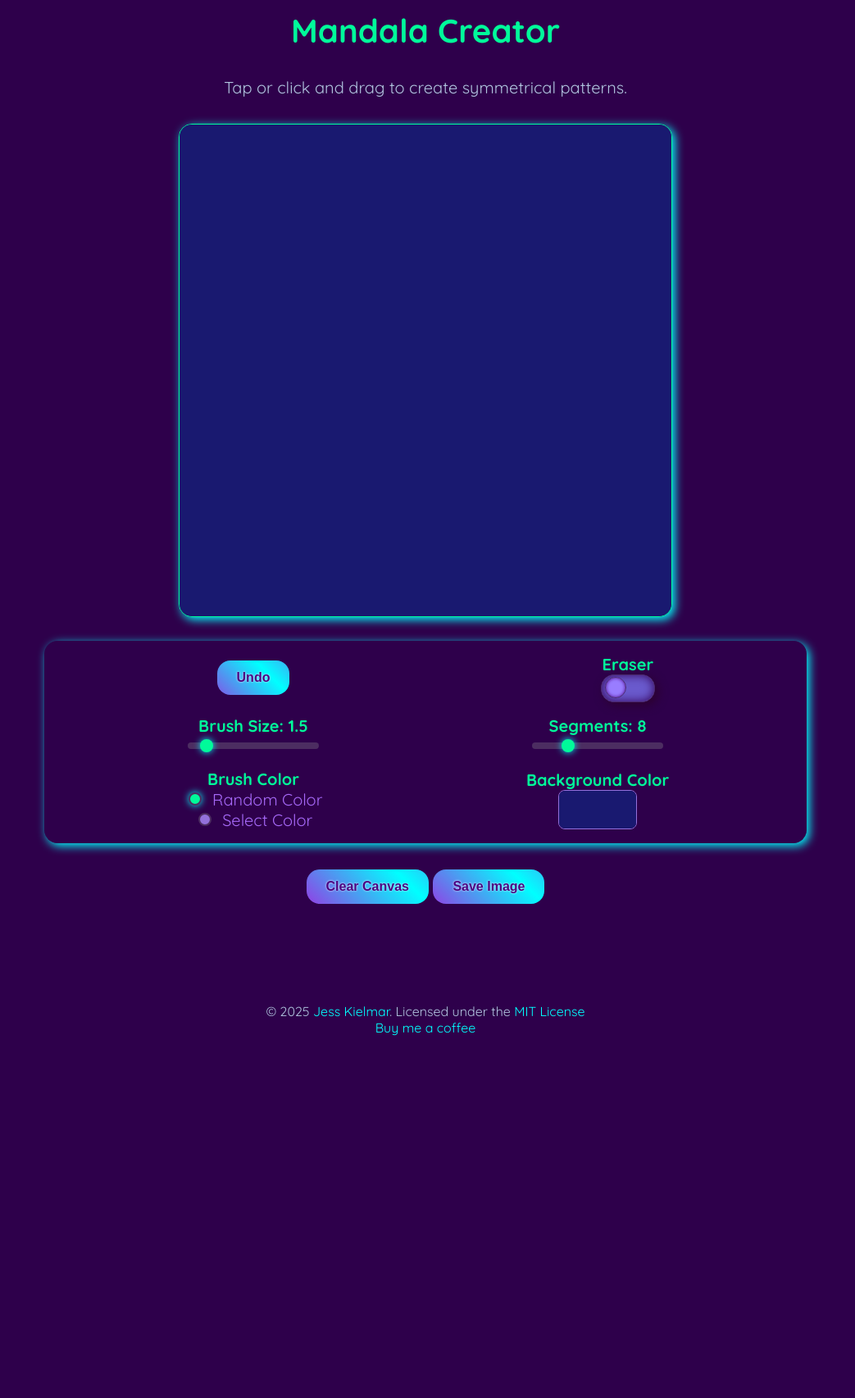
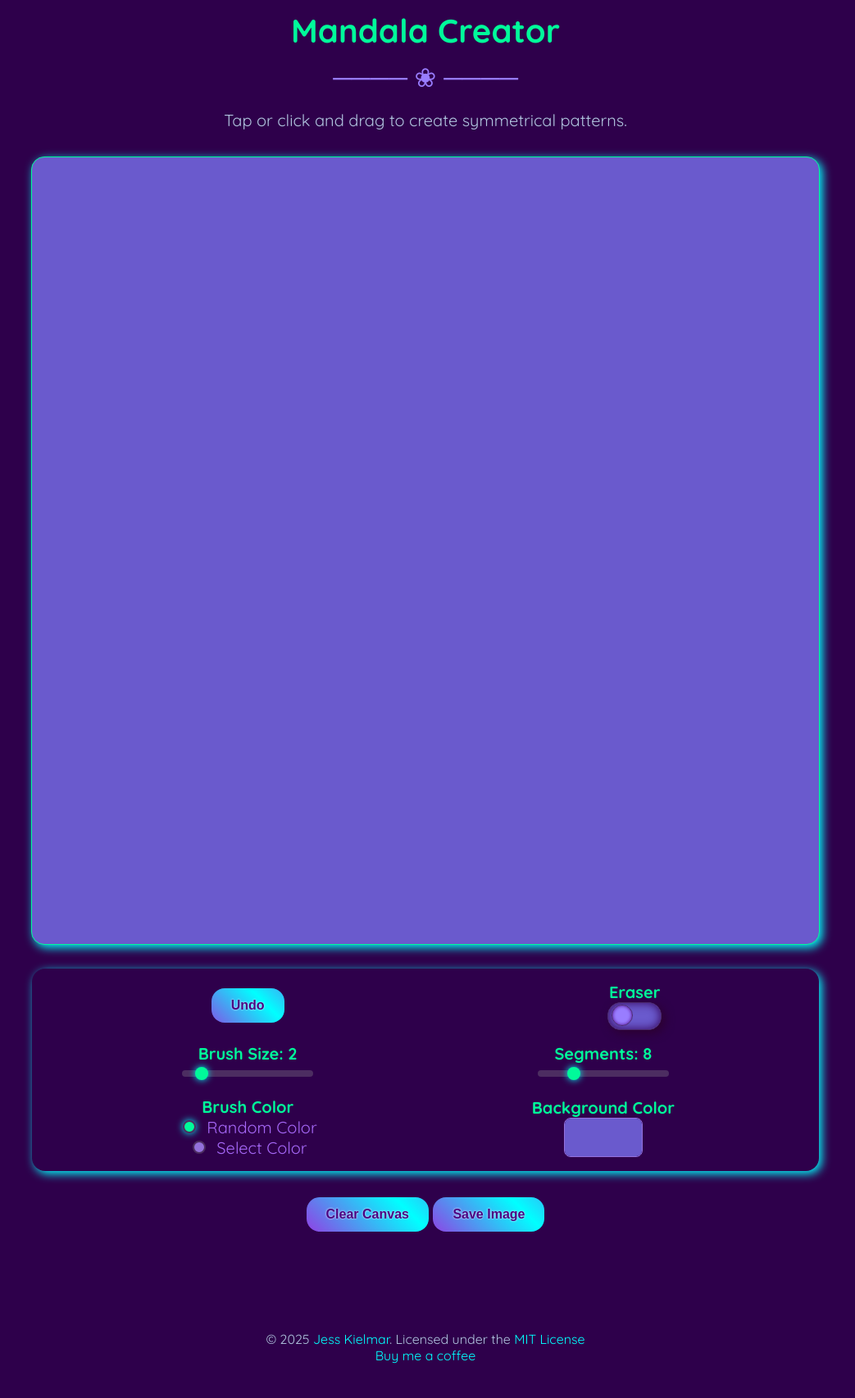
Before and after one commit to kielmarj/kielmarj.github.io, a Jekyll site: the page docs/projects/mandalaCreator/index.html, which Jekyll copies as it is, in a window 1280 px wide. Shown: the whole page at 82% size, without its empty margins (121-1164 px from the left). Built offline with Jekyll 4.4.1, drawn with Linux system fonts in a browser that asks for light colours; nearby versions of some CDN libraries; before the commit the page ends 1306 px from its top, so only the background shows below that.

Commit message:
update background color and canvas size limits for enhanced design and responsiveness

```diff
--- a/docs/projects/mandalaCreator/index.html
+++ b/docs/projects/mandalaCreator/index.html
@@ -19,6 +19,7 @@
 <body>
   <header>
     <h1>Mandala Creator</h1>
+    <p>──── ❀ ────</p>
   </header>
   <main>
     <p>Tap or click and drag to create symmetrical patterns.</p>
@@ -34,8 +35,8 @@
       </div>
       <div>
         <label for="stroke-weight-slider" class="styled-label">Brush Size: <span
-            id="stroke-weight-value">1.5</span></label>
-        <input type="range" id="stroke-weight-slider" value="1.5" min="0.5" max="10" step="0.1">
+            id="stroke-weight-value">2</span></label>
+        <input type="range" id="stroke-weight-slider" value="2" min="1" max="10" step="1">
       </div>
       <div>
         <label for="symmetry-slider" class="styled-label">Segments: <span id="symmetry-value">8</span></label>
@@ -55,7 +56,7 @@
       </div>
       <div>
         <label for="background-color-picker" class="styled-label">Background Color</label>
-        <input type="color" id="background-color-picker" value="#191970" />
+        <input type="color" id="background-color-picker" value="#6a5acd" />
       </div>
     </div>
     <div>
--- a/docs/projects/mandalaCreator/script.js
+++ b/docs/projects/mandalaCreator/script.js
@@ -9,20 +9,23 @@ document.addEventListener('DOMContentLoaded', () => {
   let angle = 360 / symmetry // Angle between each segment
   let currentStrokeColor // Current color of the stroke
   let strokeWeightValue = 1.5 // Thickness of the stroke
-  let backgroundColor = 'midnightblue' // Background color of the canvas
+  let backgroundColor = '#6a5acd' // Background color of the canvas
   let buffer // Offscreen buffer for drawing
   let isDrawing = false // Flag to check if drawing is in progress
   let strokes = [] // Array to keep track of strokes
+  let originalSize // Original canvas size
 
   // Function to adjust the canvas size based on the viewport width
   function adjustCanvasSize() {
-    const vwWidth = Math.max(window.innerWidth * 0.75)
-    return Math.max(vwWidth, 600) // Limit max width to 800px
+    const vwWidth = Math.min(window.innerWidth * 0.75, 1020)
+    const vwHeight = Math.min(window.innerHeight * 0.75, 1020)
+    return Math.min(vwWidth, vwHeight) // Ensure the canvas is square
   }
 
   // Setup function to initialize the canvas and event listeners
   window.setup = function () {
     const size = adjustCanvasSize()
+    originalSize = size
     const canvas = createCanvas(size, size)
     canvas.parent('sketch-container')
     angleMode(DEGREES) // Set angle mode to degrees
@@ -60,6 +63,12 @@ document.addEventListener('DOMContentLoaded', () => {
       if (event.touches) {
         simulateMouseEvent(event.touches[0].clientX, event.touches[0].clientY)
       }
+
+      // Boundary checks to prevent drawing outside the canvas
+      if (mouseX < 0 || mouseX > width || mouseY < 0 || mouseY > height) {
+        return
+      }
+
       redraw()
       event.preventDefault()
     }
@@ -84,7 +93,7 @@ document.addEventListener('DOMContentLoaded', () => {
     pmouseY = mouseY
   }
 
-  // Draw function to render the mandala
+  // Main draw function called repeatedly
   window.draw = function () {
     if (isDrawing || mouseIsPressed) {
       const drawColor = getCurrentStrokeColor()
@@ -98,17 +107,23 @@ document.addEventListener('DOMContentLoaded', () => {
         buffer.stroke(drawColor)
         buffer.strokeWeight(strokeWeightValue)
         buffer.line(lineStartX, lineStartY, lineEndX, lineEndY)
-        buffer.scale(1, -1) // Mirror the line
+        buffer.scale(1, -1)
         buffer.line(lineStartX, lineStartY, lineEndX, lineEndY)
       }
       buffer.pop()
     }
 
     // Scale the buffer to fit the canvas size
-    image(buffer, 0, 0, width, height)
+    const scaleFactor = Math.min(width / buffer.width, height / buffer.height)
+    push()
+    translate(width / 2, height / 2)
+    scale(scaleFactor)
+    imageMode(CENTER)
+    image(buffer, 0, 0)
+    pop()
   }
 
-  // Function to get the coordinates of the line to be drawn
+  // Function to get the coordinates for drawing lines
   function getLineCoordinates() {
     const lineStartX = mouseX - buffer.width / 2
     const lineStartY = mouseY - buffer.height / 2
@@ -130,12 +145,12 @@ document.addEventListener('DOMContentLoaded', () => {
       )
   }
 
-  // Function to update the stroke color when mouse is pressed
+  // Function to handle mouse press events
   window.mousePressed = function () {
     updateStrokeColor()
   }
 
-  // Event listener for the reset button to clear the canvas
+  // Event listener for the reset button
   document.getElementById('reset-btn').addEventListener('click', () => {
     buffer.background(backgroundColor)
     background(backgroundColor)
@@ -143,16 +158,13 @@ document.addEventListener('DOMContentLoaded', () => {
   })
 
   // Event listener for the stroke weight slider
-  document
-    .getElementById('stroke-weight-slider')
-    .addEventListener('input', e => {
+  document.getElementById('stroke-weight-slider').addEventListener('input', (e) => {
     strokeWeightValue = parseFloat(e.target.value)
-      document.getElementById('stroke-weight-value').textContent =
-        strokeWeightValue
+    document.getElementById('stroke-weight-value').textContent = strokeWeightValue
   })
 
-  // Event listener for the color mode radio buttons
-  document.querySelectorAll('input[name="color-mode"]').forEach(input => {
+  // Event listeners for color mode radio buttons
+  document.querySelectorAll('input[name="color-mode"]').forEach((input) => {
     input.addEventListener('change', () => {
       const colorPicker = document.getElementById('color-picker')
       colorPicker.style.display = input.value === 'select' ? 'inline' : 'none'
@@ -166,27 +178,25 @@ document.addEventListener('DOMContentLoaded', () => {
     })
   })
 
-  // Event listener for the color picker input
-  document.getElementById('color-picker').addEventListener('input', e => {
+  // Event listener for the color picker
+  document.getElementById('color-picker').addEventListener('input', (e) => {
     const hex = e.target.value
     currentStrokeColor = color(hex)
   })
 
-  // Event listener for the background color picker input
-  document
-    .getElementById('background-color-picker')
-    .addEventListener('input', e => {
+  // Event listener for the background color picker
+  document.getElementById('background-color-picker').addEventListener('input', (e) => {
     backgroundColor = e.target.value
     buffer.background(backgroundColor)
     background(backgroundColor)
   })
 
-  // Event listener for the save button to save the canvas as an image
+  // Event listener for the save button
   document.getElementById('save-btn').addEventListener('click', () => {
     saveCanvas('mandala', 'png')
   })
 
-  // Event listener for the undo button to remove the last stroke
+  // Event listener for the undo button
   document.getElementById('undo-btn').addEventListener('click', () => {
     if (strokes.length > 0) {
       strokes.pop() // Remove the last stroke
@@ -200,39 +210,40 @@ document.addEventListener('DOMContentLoaded', () => {
   })
 
   // Event listener for the symmetry slider
-  document.getElementById('symmetry-slider').addEventListener('input', e => {
+  document.getElementById('symmetry-slider').addEventListener('input', (e) => {
     symmetry = parseInt(e.target.value)
     angle = 360 / symmetry
     document.getElementById('symmetry-value').textContent = symmetry
   })
 
-  // Function to handle window resize
+  // Function to handle window resize events
   window.windowResized = function () {
-    const size = adjustCanvasSize()
-    resizeCanvas(size, size)
-    let newBuffer = createGraphics(size, size)
+    const newSize = adjustCanvasSize()
+    const scaleFactor = newSize / originalSize
+    resizeCanvas(newSize, newSize)
+    let newBuffer = createGraphics(newSize, newSize)
     newBuffer.angleMode(DEGREES)
     newBuffer.background(backgroundColor)
-    // Redraw all strokes on the new buffer
+    // Redraw all strokes on the new buffer with scaled stroke weights
     for (let i = 0; i < strokes.length; i++) {
-      newBuffer.image(strokes[i], 0, 0, size, size)
+      newBuffer.image(strokes[i], 0, 0, newSize, newSize)
     }
     buffer = newBuffer
     background(backgroundColor)
+    strokeWeightValue *= scaleFactor
+    originalSize = newSize
   }
 
-  // Function to update the stroke color based on the selected mode
+  // Function to update the stroke color based on the selected color mode
   function updateStrokeColor() {
-    const colorMode = document.querySelector(
-      'input[name="color-mode"]:checked'
-    ).value
+    const colorMode = document.querySelector('input[name="color-mode"]:checked').value
     const colorPicker = document.getElementById('color-picker')
 
     // Update the color picker to reflect the current stroke color before changing it
     if (currentStrokeColor) {
       colorPicker.value = `#${currentStrokeColor.levels
         .slice(0, 3)
-        .map(c => c.toString(16).padStart(2, '0'))
+        .map((c) => c.toString(16).padStart(2, '0'))
         .join('')}`
     }
 
@@ -251,21 +262,9 @@ document.addEventListener('DOMContentLoaded', () => {
   // Function to convert HSL color to RGB
   function hslToRgb(h, s, l) {
     let r, g, b
-
-    // Calculate chroma (the difference between the maximum and minimum RGB values)
-    // This determines the intensity of the color
     const c = (1 - Math.abs(2 * l - 1)) * s
-
-    // Calculate the second largest component of the color
-    // This helps in determining the exact RGB values based on the hue
-    const x = c * (1 - Math.abs(((h / 60) % 2) - 1))
-
-    // Calculate the lightness adjustment
-    // This shifts the RGB values to the correct lightness
+    const x = c * (1 - Math.abs((h / 60) % 2 - 1))
     const m = l - c / 2
-
-    // Determine RGB values based on the hue segment
-    // The hue (h) determines which segment of the color wheel the color is in
     if (h >= 0 && h < 60) {
       r = c
       g = x
@@ -291,14 +290,9 @@ document.addEventListener('DOMContentLoaded', () => {
       g = 0
       b = x
     }
-
-    // Adjust RGB values to the 0-255 range
-    // RGB values need to be in the range of 0 to 255 for most applications
     r = Math.round((r + m) * 255)
     g = Math.round((g + m) * 255)
     b = Math.round((b + m) * 255)
-
-    // Return the RGB values as an array
     return [r, g, b]
   }
-})
+});
--- a/docs/projects/mandalaCreator/styles.css
+++ b/docs/projects/mandalaCreator/styles.css
@@ -29,6 +29,13 @@ h1 {
   margin: 1% auto;
 }
 
+header p {
+  font-size: 2rem;
+  color:#997dff;
+  margin: 0 auto;
+  padding: 0;
+}
+
 main {
   align-items: center;
   display: flex;
@@ -58,14 +65,14 @@ a:hover {
 #sketch-container {
   align-items: center;
   aspect-ratio: 1 / 1;
-  background-color: #191970;
+  background-color: #6a5acd;
   border: 0.05rem groove #00fa9a;
   border-radius: 1rem;
   box-shadow: #0ff 0.2rem 0.2rem 0.75rem;
   display: flex;
   justify-content: center;
   margin: 1% auto;
-  max-width: 600px;
+  max-width: 1020px;
   overflow: hidden;
   padding: 0;
   width: 75vw;
@@ -83,7 +90,9 @@ a:hover {
   gap: 1rem;
   justify-content: center;
   margin: 1rem auto;
+  max-width: 1020px;
   padding: 1rem;
+  width: 75vw;
 }
 
 #controls-container>div {
@@ -124,7 +133,6 @@ input[type="range"] {
   border-radius: 1rem;
   box-shadow: inset 0 0 0.75rem #330057, 0.25rem 0.25rem 0.75rem #2c0030;
   cursor: pointer;
-  display: inline-block;
   height: 2rem;
   margin: 0 auto;
   position: relative;
@@ -274,8 +282,6 @@ input[type="color"] {
   height: 3rem;
   padding: 0;
   width: 6rem;
-
-  /* Purple border */
 }
 
 input[type="color"]:hover {
```
Lines whose indentation alone changed are shown as unchanged.
